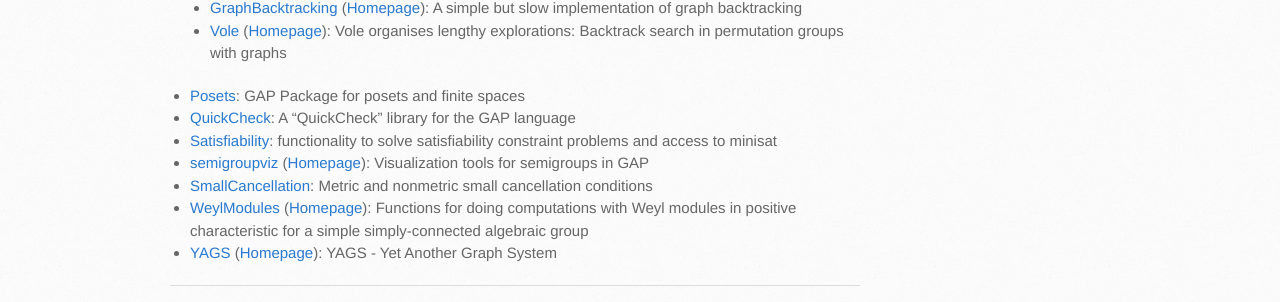
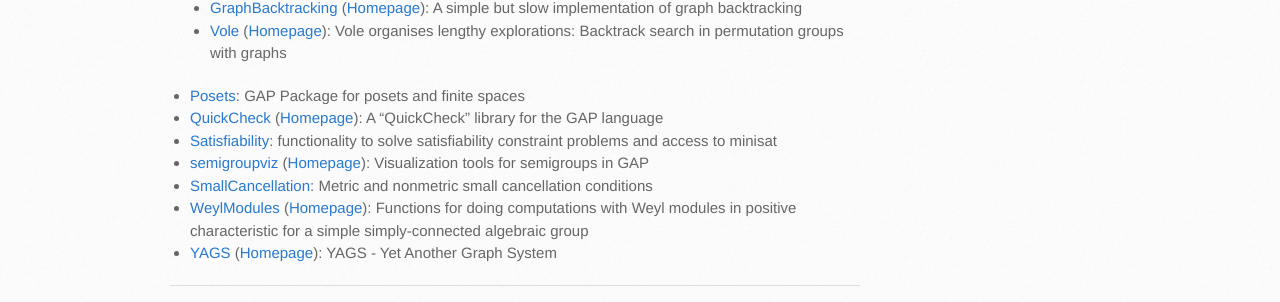
Before and after one commit to gap-packages/gap-packages.github.io, a Jekyll site: the page built from index.md, in a window 1280 px wide. Shown: the part 936-1238 px from the top of the page. Built offline with Jekyll 4.4.1, drawn with Linux system fonts in a browser that asks for light colours.

Commit message:
Add QuickCheck homepage

```diff
--- a/index.md
+++ b/index.md
@@ -35,7 +35,7 @@
     * [GraphBacktracking](https://github.com/peal/GraphBacktracking) ([Homepage](https://peal.github.io/GraphBacktracking)): A simple but slow implementation of graph backtracking
     * [Vole](https://github.com/peal/vole) ([Homepage](https://peal.github.io/vole)): Vole organises lengthy explorations: Backtrack search in permutation groups with graphs
 * [Posets](https://github.com/isadofschi/posets): GAP Package for posets and finite spaces
-* [QuickCheck](https://github.com/ChrisJefferson/QuickCheck): A "QuickCheck" library for the GAP language
+* [QuickCheck](https://github.com/ChrisJefferson/QuickCheck) ([Homepage](https://gap-packages.github.io/quickcheck)): A "QuickCheck" library for the GAP language
 * [Satisfiability](https://github.com/MathieuDutSik/Satisfiability): functionality to solve satisfiability constraint problems and access to minisat
 * [semigroupviz](https://github.com/nathancarter/semigroupviz) ([Homepage](https://nathancarter.github.io/semigroupviz)): Visualization tools for semigroups in GAP
 * [SmallCancellation](https://github.com/isadofschi/smallcancellation): Metric and nonmetric small cancellation conditions
```
